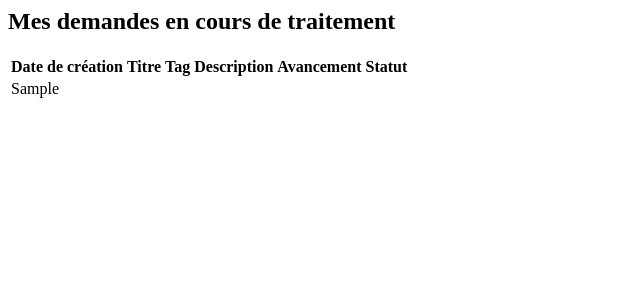
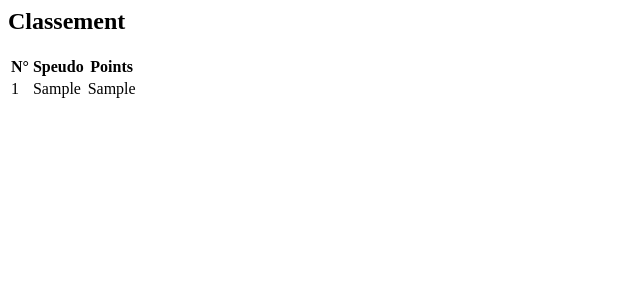
Before and after one commit to DonovanViger/Earthly, a PHP site: the page made by classement.php in a window 1280 px wide. Shown: the top 300 px of the page, without its empty margins (0-640 px from the left). Run offline with PHP 8.4, Linux system fonts and the light colour scheme; tables that the repository leaves empty or names only in its code hold one stand-in row (values such as "Sample post"); data that the repository does not hold is empty.

Commit message:
ajustement classement.php

```diff
--- a/classement.php
+++ b/classement.php
@@ -13,23 +13,23 @@ $Classements = $requeteClassement->fetchAll(PDO::FETCH_ASSOC);
 ?>
 
 <html>
-<h2>Mes demandes en cours de traitement</h2>
+<h2>Classement</h2>
     <table>
       <thead>
         <tr>
-          <th scope="col">Date de création</th>
-          <th scope="col">Titre</th>
-          <th scope="col">Tag</th>
-          <th scope="col">Description</th>
-          <th scope="col">Avancement</th>
-          <th scope="col">Statut</th>
+          <th scope="col">N°</th>
+          <th scope="col">Speudo</th>
+          <th scope="col">Points</th>
         </tr>
       </thead>
       <tbody>
         <?php foreach ($Classements as $classement) { ?>
+            <?php
+                $i = $i + 1 ?>
           <tr>
+            <td><?php echo $i?></td>
             <td><?php echo $classement['pseudo']; ?></td>
-            <td><?php echo $demande['point_Utilisateur']; ?></td>
+            <td><?php echo $classement['point_Utilisateur']; ?></td>
 
           </tr>
         <?php } ?>
```
